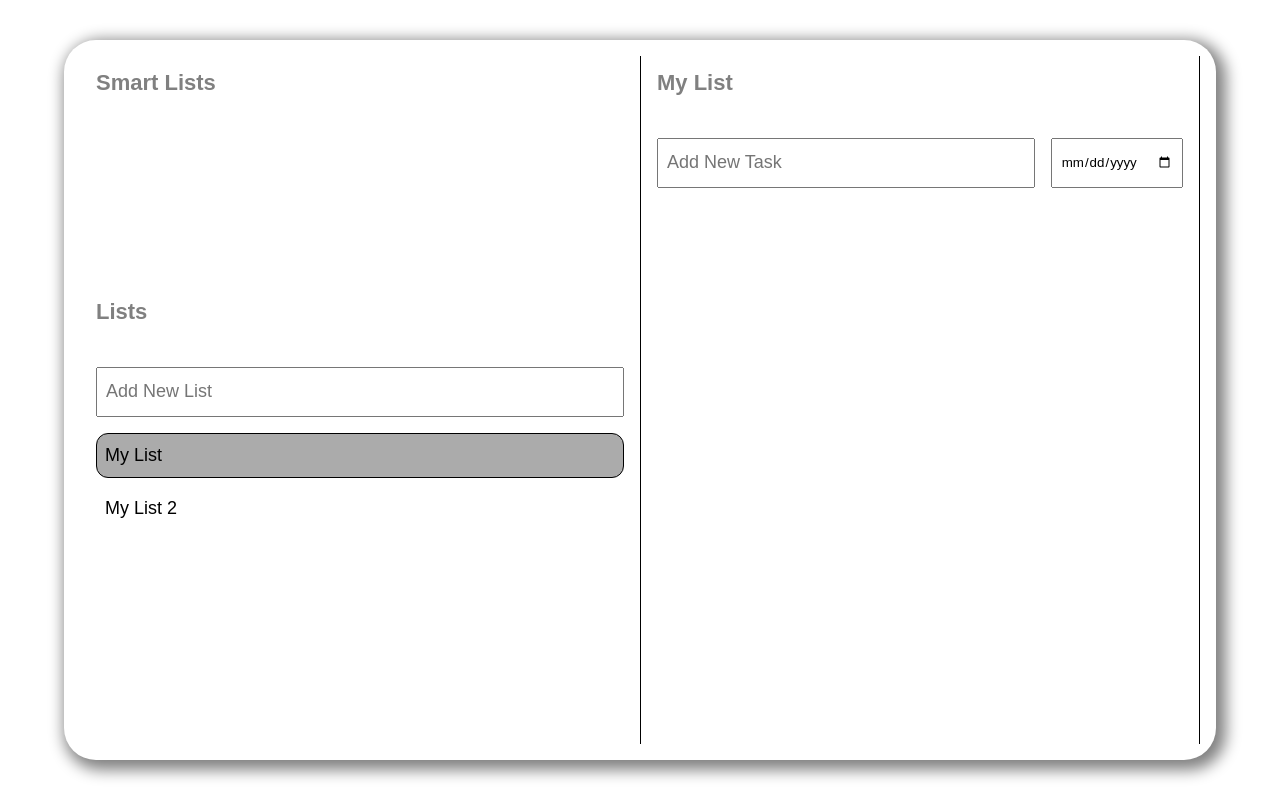
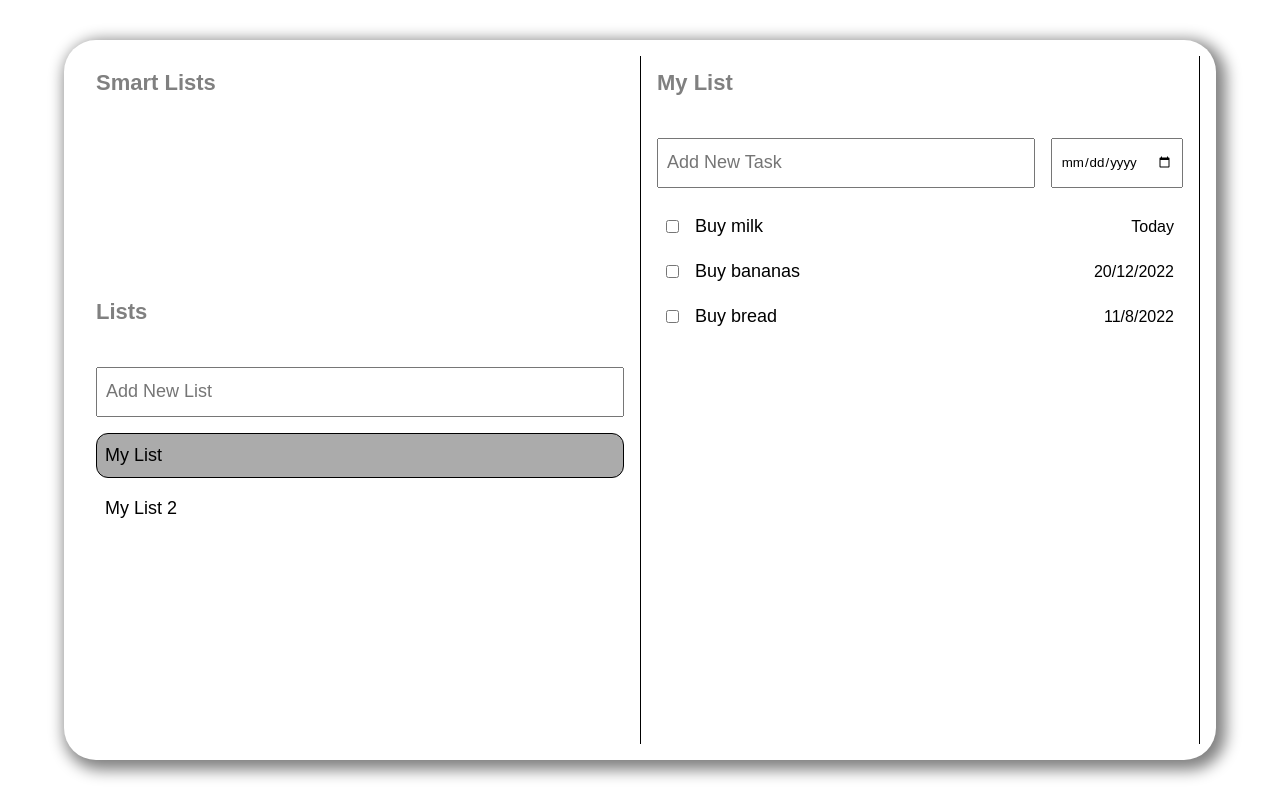
Before and after one commit to rodionlee/to-do-app, a website built with webpack: page src/index.html in a window 1280 px wide. Built offline with nearby package versions, Linux system fonts and the light colour scheme.

Commit message:
Add date picker to tasks

```diff
--- a/src/index.js
+++ b/src/index.js
@@ -1,5 +1,6 @@
 import './style.css';
 import differenceInCalendarDays from 'date-fns/differenceInCalendarDays'
+import { daysInWeek, set } from 'date-fns';
 
 // Screen Controller
 
@@ -63,10 +64,9 @@ const screenController = {
         newTaskDescription.innerText = task.description
         newTask.appendChild(newTaskDescription)
 
-        const dueDate = document.createElement("p")
-        dueDate.className = "dueDate"
-        dueDate.innerText = this.processDueDateInRelationToToday(task.dueDate)
-        newTask.appendChild(dueDate)
+        newTask.appendChild(this.createDateLabelElementForTask(task))
+
+        newTask.appendChild(this.createDateInputElementForTask(task))
 
         const deleteButton = document.createElement("button")
         deleteButton.className = "taskDeleteButton"
@@ -81,6 +81,38 @@ const screenController = {
         }
         return newTask
     },
+    createDateLabelElementForTask(task) {
+        const dueDateLabel = document.createElement("label")
+        dueDateLabel.className = "dueDateLabel"
+        dueDateLabel.for = `dueDateInput${task.id}`
+        dueDateLabel.innerText = this.processDueDateInRelationToToday(task.dueDate)
+        dueDateLabel.addEventListener("click", () => {
+            const datepicker = document.getElementById(`dueDateInput${task.id}`)
+            datepicker.showPicker()
+        })
+
+        return dueDateLabel
+    },
+    createDateInputElementForTask(task) {
+        const dueDateInput = document.createElement("input")
+        dueDateInput.type = "date"
+        dueDateInput.className = "dueDateInput"
+        dueDateInput.id = `dueDateInput${task.id}`
+        let setDateString = task.dueDate.getFullYear()
+        setDateString += "-"
+
+        if (task.dueDate.getMonth() < 8)
+            setDateString += "0" + (task.dueDate.getMonth() + 1)
+        else setDateString += task.dueDate.getMonth() + 1
+        setDateString += "-"
+
+        if (task.dueDate.getDate() < 10)
+            setDateString += "0" + task.dueDate.getDate()
+        else setDateString += task.dueDate.getDate()
+
+        dueDateInput.value = setDateString
+        return dueDateInput
+    },
     processDueDateInRelationToToday(value) {
         const now = new Date()
         let dueDate = new Date(value)
@@ -88,10 +120,15 @@ const screenController = {
         const dayDifference = differenceInCalendarDays(dueDate, now)
         let returnDate
 
-        if (dayDifference < 1)
-            returnDate = "today"
+        if (dayDifference < 0)
+            returnDate =
+                dueDate.getDate() + "/" +
+                (dueDate.getMonth() + 1) + "/" +
+                dueDate.getFullYear()
+        else if (dayDifference < 1)
+            returnDate = "Today"
         else if (dayDifference == 1)
-            returnDate = "tomorrow"
+            returnDate = "Tomorrow"
         else if (dayDifference < 7) {
             returnDate = dueDate.getDay()
 
@@ -118,13 +155,12 @@ const screenController = {
                     returnDate = "Sunday"
                     break
             }
-
         }
 
         else if (dayDifference >= 7)
             returnDate =
                 dueDate.getDate() + "/" +
-                dueDate.getMonth() + "/" +
+                (dueDate.getMonth() + 1) + "/" +
                 dueDate.getFullYear()
 
         return returnDate
@@ -223,15 +259,11 @@ const coordinator = {
     initialize: function() {
         this.addNewList("My List")
 
-        // this.addNewTask("Buy milk", 0, "23/11/2022")
-        // this.addNewTask("Buy bananas", 0, "23/11/2022")
-        // this.addNewTask("Buy bread", 0, "23/11/2022")
+        this.addNewTask("Buy milk", 0, new Date())
+        this.addNewTask("Buy bananas", 0, new Date("12/20/2022"))
+        this.addNewTask("Buy bread", 0, new Date("08/11/2022"))
 
         this.addNewList("My List 2")
-
-        // this.addNewTask("Buy milk 2", 1, "23/11/2022")
-        // this.addNewTask("Buy bananas 2", 1, "23/11/2022")
-        // this.addNewTask("Buy bread 2", 1, "23/11/2022")
 
         this.selectList(this.selectedListID)
 
@@ -320,7 +352,7 @@ const taskController = {
         constructor(description, listID, dueDate) {
             this.description = description
             this.listID = listID
-            this.dueDate = dueDate
+            this.dueDate = new Date(dueDate)
         }
     },
 
@@ -332,6 +364,7 @@ const taskController = {
     },
     addNewTask: function(task, listID, dueDate) {
         const newTask = new this.taskClass(task, listID, dueDate)
+        // newTask.dueDate = new Date("2018-01-01")
         this.lists[listID].tasks.push(newTask)
         newTask.id = `${this.lists[listID].tasks.indexOf(newTask)}`
         return this.lists[listID].tasks
@@ -371,7 +404,6 @@ const taskController = {
             task.id = i++
         })
     },
-
     deleteList: function(listID) {
         this.lists.splice(listID, 1)
         this.updateListIds()
@@ -382,10 +414,6 @@ const taskController = {
             list.id = i++
         })
     },
-
-
-
-
 }
 
 // Invocations
--- a/src/style.css
+++ b/src/style.css
@@ -162,11 +162,29 @@ body {
 
 .task, .taskCompleted {
     display: flex;
+    align-items: center;
+
     gap: 16px;
+    padding: 8px;
+    border-radius: 12px;
+    border: 1px solid white;
 }
 
 .taskDescription {
     flex: 1;
+}
+
+.dueDateLabel {
+
+}
+.dueDateInput {
+    visibility: hidden;
+    position: absolute;
+}
+
+.task:hover, .taskCompleted:hover {
+    background-color: rgba(196, 196, 196, 0.207);
+    border: 1px solid rgb(138, 138, 138);
 }
 
 .taskDeleteButton {
```
Also changed, not shown: src/index.html (+0 -1 lines).
